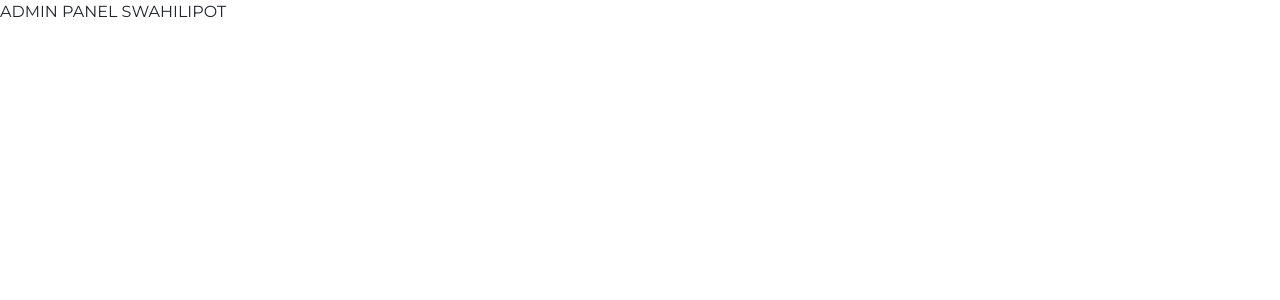
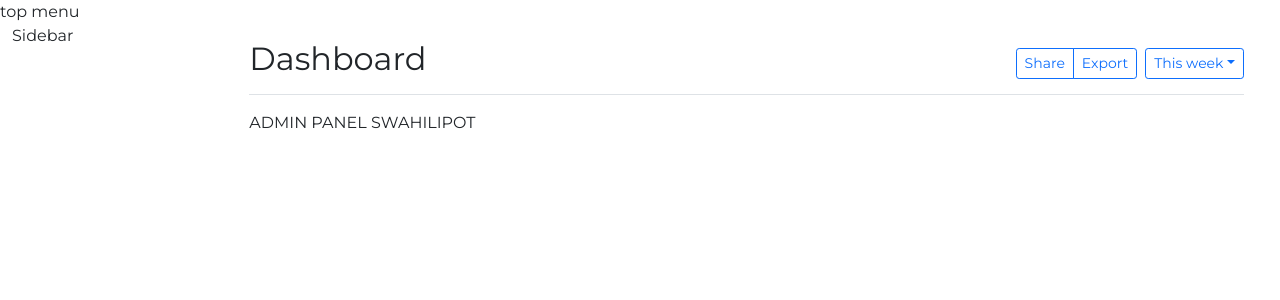
Before and after one commit to ChrisAchinga/Django-on-Docker, a Next.js app: page /admin in a window 1280 px wide. Shown: the top 300 px of the page. Built offline with nearby package versions, Linux system fonts and the light colour scheme.

Commit message:
updated layout with sidebar

```diff
--- a/layouts/LayoutAdmin.js
+++ b/layouts/LayoutAdmin.js
@@ -1,4 +1,5 @@
 import Head from 'next/head'
+import { Row, Col } from 'react-bootstrap'
 import styles from '@styles/admin.module.css'
 import SideBar from '@components/admin/SideBar'
 import TopMenu from '@components/admin/TopMenu'
@@ -7,9 +8,48 @@
   return (
     <div className={styles.admin}>
       <Head>
-      <title>SPH Admin | {title}</title>
+        <title>SPH Admin | {title}</title>
       </Head>
-      <main>{children}</main>
+      <TopMenu />
+      <div className='container-fluid'>
+        <Row>
+          <Col md={3} lg={2}>
+            <SideBar />
+          </Col>
+          <Col md={9} lg={10}>
+            <main className='ms-sm-auto px-md-4'>
+              <div className='d-flex justify-content-between flex-wrap flex-md-nowrap align-items-center pt-3 pb-2 mb-3 border-bottom'>
+                <h1 className='h2'>{title}</h1>
+                <div className='btn-toolbar mb-2 mb-md-0'>
+                  <div className='btn-group me-2'>
+                    <button
+                      type='button'
+                      className='btn btn-sm btn-outline-primary'
+                    >
+                      Share
+                    </button>
+                    <button
+                      type='button'
+                      className='btn btn-sm btn-outline-primary'
+                    >
+                      Export
+                    </button>
+                  </div>
+                  <button
+                    type='button'
+                    className='btn btn-sm btn-outline-primary dropdown-toggle'
+                  >
+                    <span data-feather='calendar'></span>
+                    This week
+                  </button>
+                </div>
+              </div>
+
+              {children}
+            </main>
+          </Col>
+        </Row>
+      </div>
     </div>
   )
 }
```
